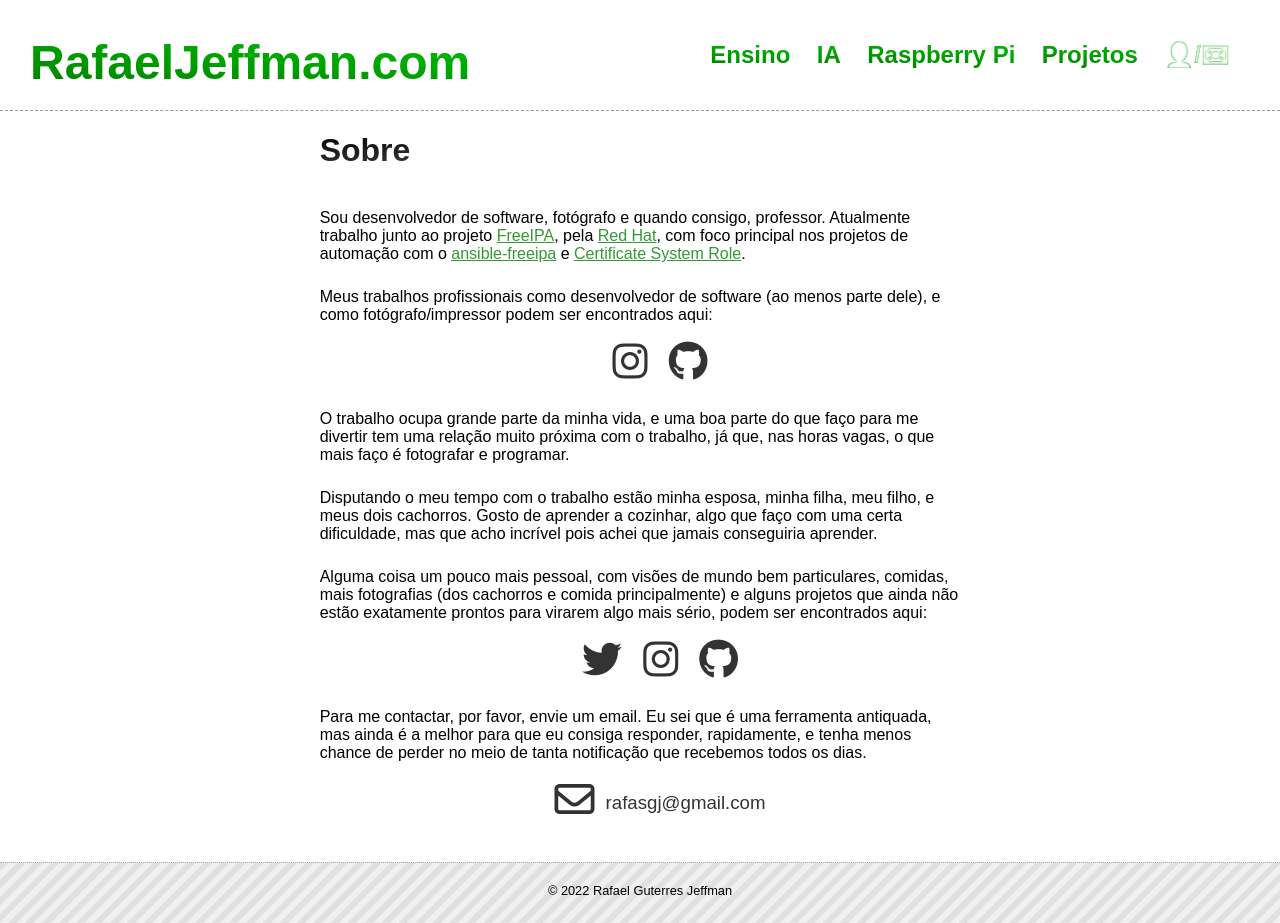
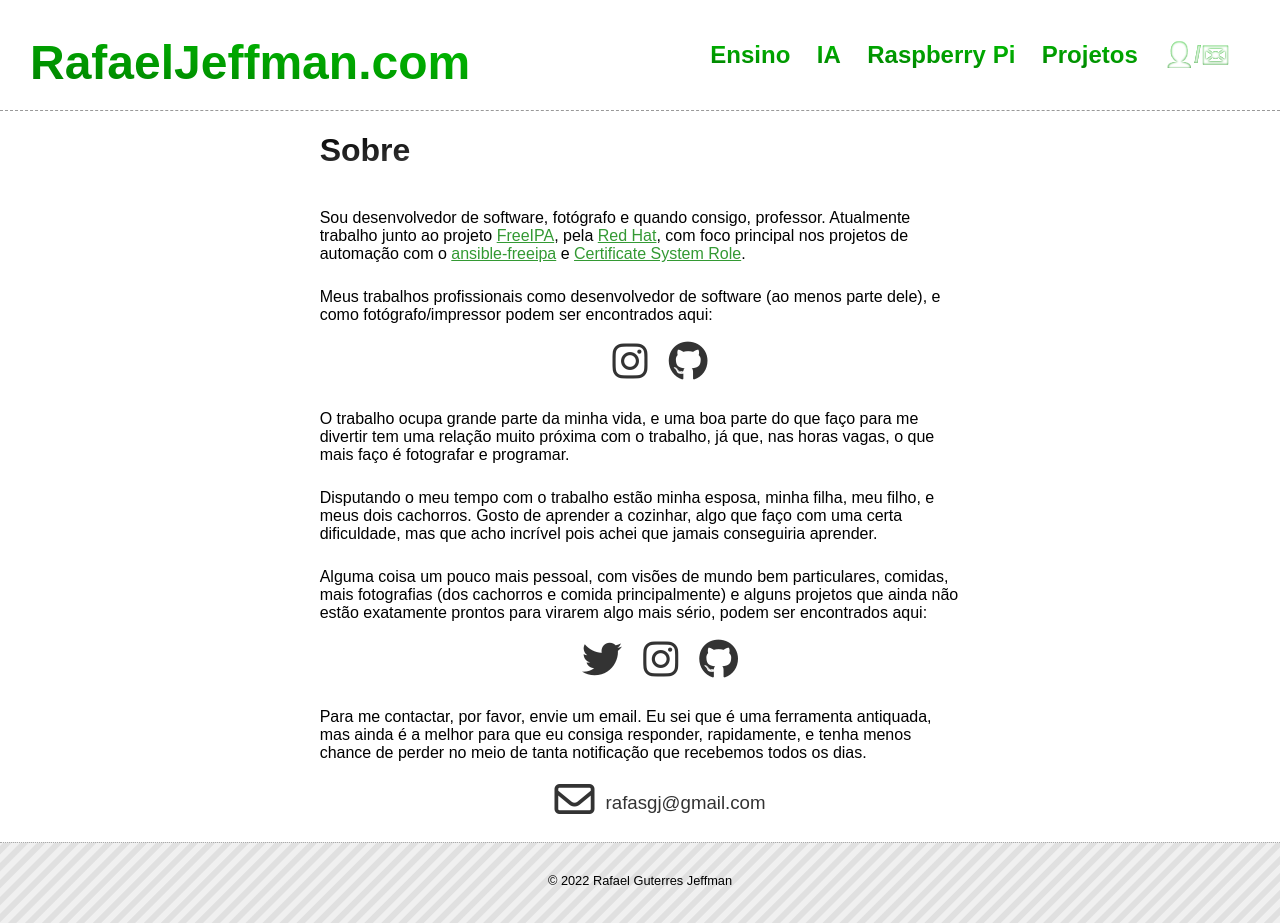
Before and after one commit to rafasgj/rafaeljeffman.com, a Jekyll site: the page built from about.md, in a window 1280 px wide. Built offline with Jekyll 4.4.1, drawn with Linux system fonts in a browser that asks for light colours; nearby versions of some CDN libraries.

Commit message:
footer: Fix footer size.

```diff
--- a/css/site.css
+++ b/css/site.css
@@ -184,12 +184,17 @@ ol > li {
     margin-top: 30px;
     border-top: 1px dotted #aaa;
     padding: 20px 0;
-    height: 20px;
+    height: 40px;
     background: repeating-linear-gradient(-45deg, #f0f0f0 0px, #f0f0f0 5px, #e0e0e0 6px, #e0e0e0 11px, #f0f0f0 12px);
 }
 
 #copyright {
     margin: 0 auto;
+    display: inline-block;
+    text-align: center;
+    width: 30ch;
+    padding: 20px 0;
+    margin-top: -10px;
 }
 
 #contents {
```
